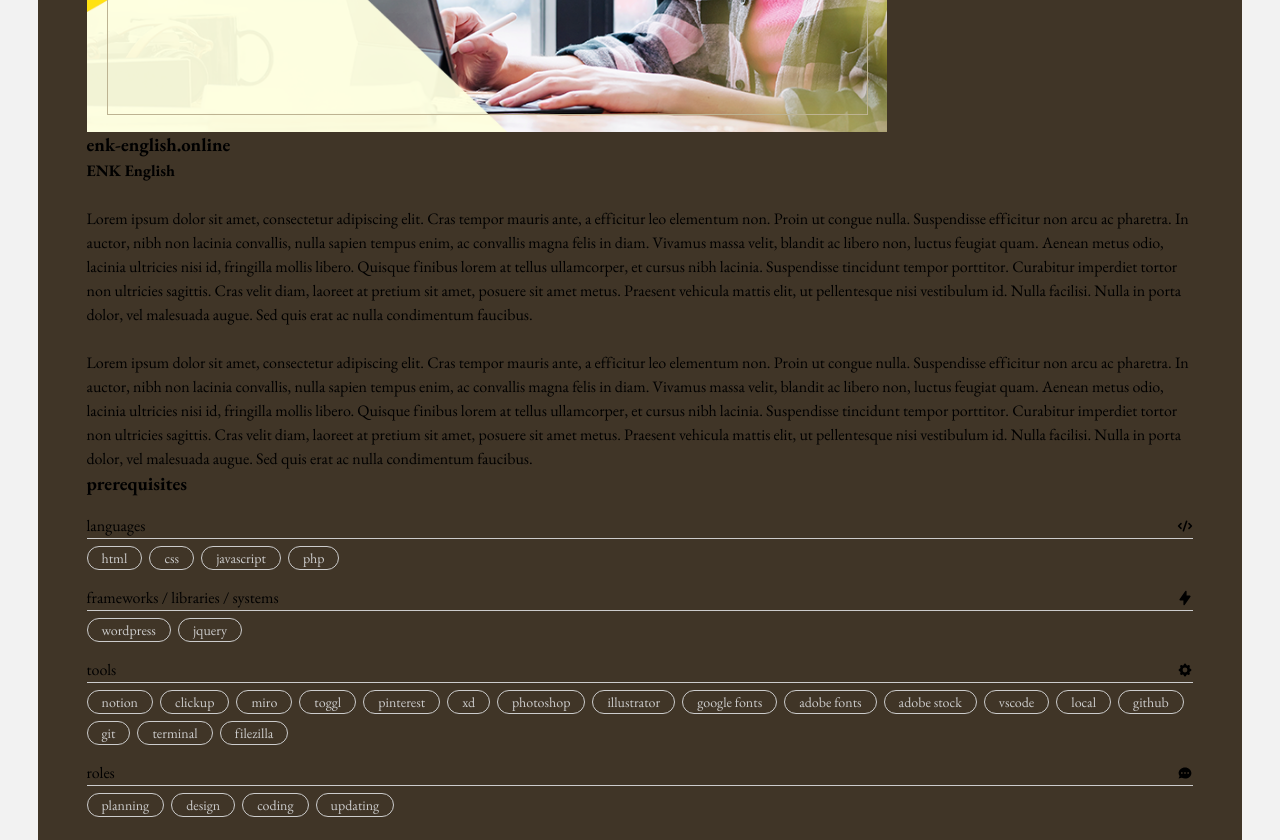
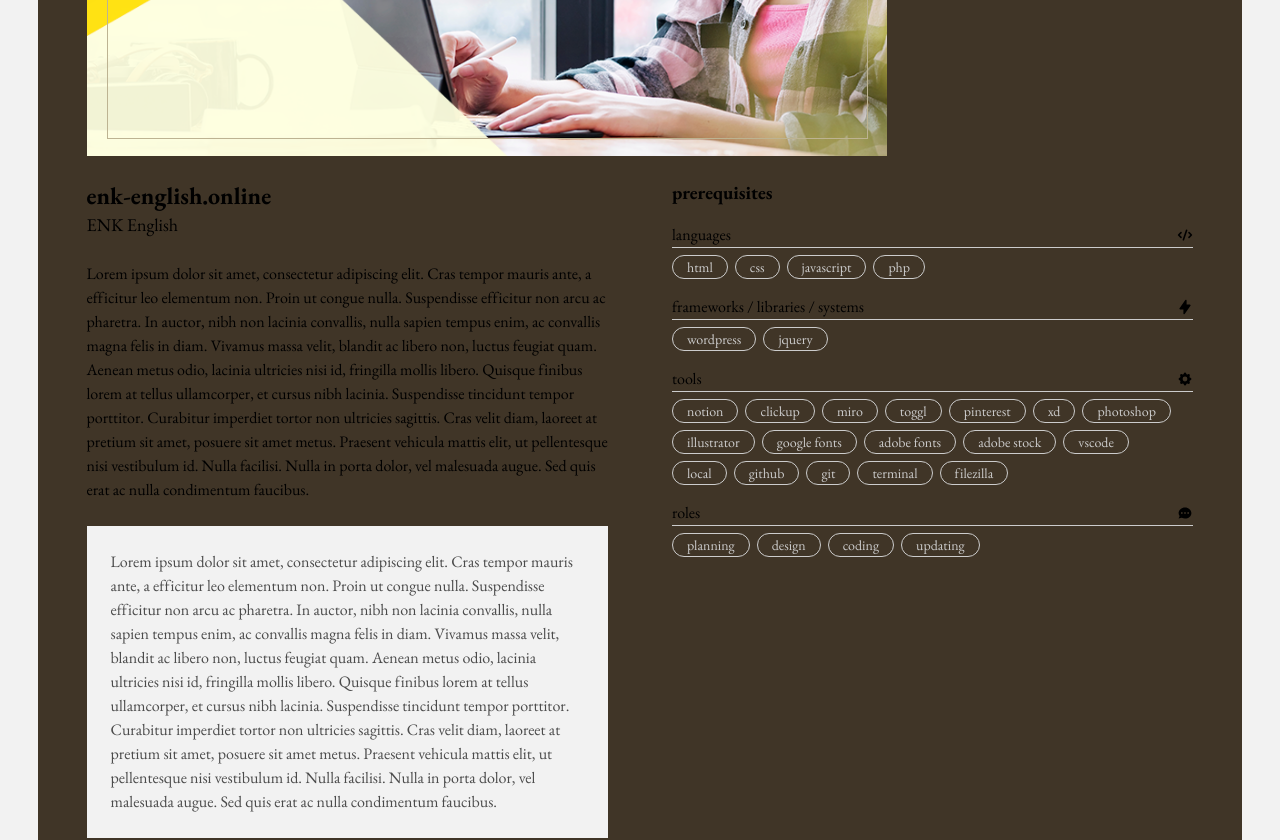
Before and after one commit to shunssv/kusakabe-site, a Next.js app: page /works/2 in a window 1280 px wide. Shown: the part 620-1460 px from the top of the page. Built offline with nearby package versions, Linux system fonts and the light colour scheme; a web font is replaced by a local one.

Commit message:
:construction: style pc and tab layouts - SHU-67

```diff
--- a/src/pages/works/[id]/Works.module.scss
+++ b/src/pages/works/[id]/Works.module.scss
@@ -11,10 +11,19 @@
   margin-top: 1.5em;
 }
 
+.name {
+  font-size: 0.875rem;
+  font-weight: normal;
+}
+
+.comment {
+  background-color: #f2f2f2;
+  color: #4b4b4b;
+  padding: 1.5em;
+}
+
 .prerequisitesContainer {
   padding-bottom: 20%;
-}
-
   .prerequisitesItem {
     padding-top: 1em;
     .category {
@@ -35,6 +44,7 @@
       }
     }
   }
+}
 
 /*============ SP layout only ============*/
 @media screen and (max-width: 520px) {
@@ -50,11 +60,6 @@
     text-align: center;
   }
 
-  .name {
-    font-size: 0.875rem;
-    font-weight: normal;
-  }
-
   :is(.summary, .comment) {
     font-size: 0.875rem;
   }
@@ -62,23 +67,25 @@
   .summary {
     padding: 0 4%;
   }
-
-  .comment {
-    background-color: #f2f2f2;
-    color: #4b4b4b;
-    padding: 1.5em;
-  }
 }
 
 /*========= Tablet and PC layout =========*/
 @media screen and (min-width: 521px) {
-
+  .title {
+    font-size: 4rem;
+  }
 }
 
 /*========== Tablet layout only ==========*/
 @media screen and (min-width: 521px) and (max-width: 926px) {
   .container {
-    padding: 20% 4%;
+    padding: 4% 4% 15%;
+  }
+  .informationContainer {
+    padding: 4% 0 10%;
+  }
+  .prerequisitesContainer {
+    padding-bottom: 10%;
   }
 }
 
@@ -87,4 +94,25 @@
   .container {
     padding: 6% 4%;
   }
+  .detailWrapper {
+    display: flex;
+    margin-top: 1.5em;
+    gap: 4em;
+
+    .informationContainer {
+      flex: 1;
+      padding: 0;
+
+      .domain {
+        font-size: 1.5rem;
       }
+      .name {
+        font-size: 1.125rem;
+      }
+    }
+    .prerequisitesContainer {
+      flex: 1;
+      padding-bottom: 0;
+    }
+  }
+}
--- a/src/pages/works/[id]/index.jsx
+++ b/src/pages/works/[id]/index.jsx
@@ -38,6 +38,7 @@ export default function Works(props) {
             priority={true}
           />
         </figure>
+        <div className={styles.detailWrapper}>
           <div className={styles.informationContainer}>
             <h3 className={styles.domain}>
               <a
@@ -102,6 +103,7 @@ export default function Works(props) {
               <dd className={styles.badge}>{worksList[0].roles[3]}</dd>
             </dl>
           </div>
+        </div>
         <div>
           <ButtonARight url="/works/2" text="view next" />
           <Button url="/" text="go to home" />
```
Lines whose indentation alone changed are shown as unchanged.
